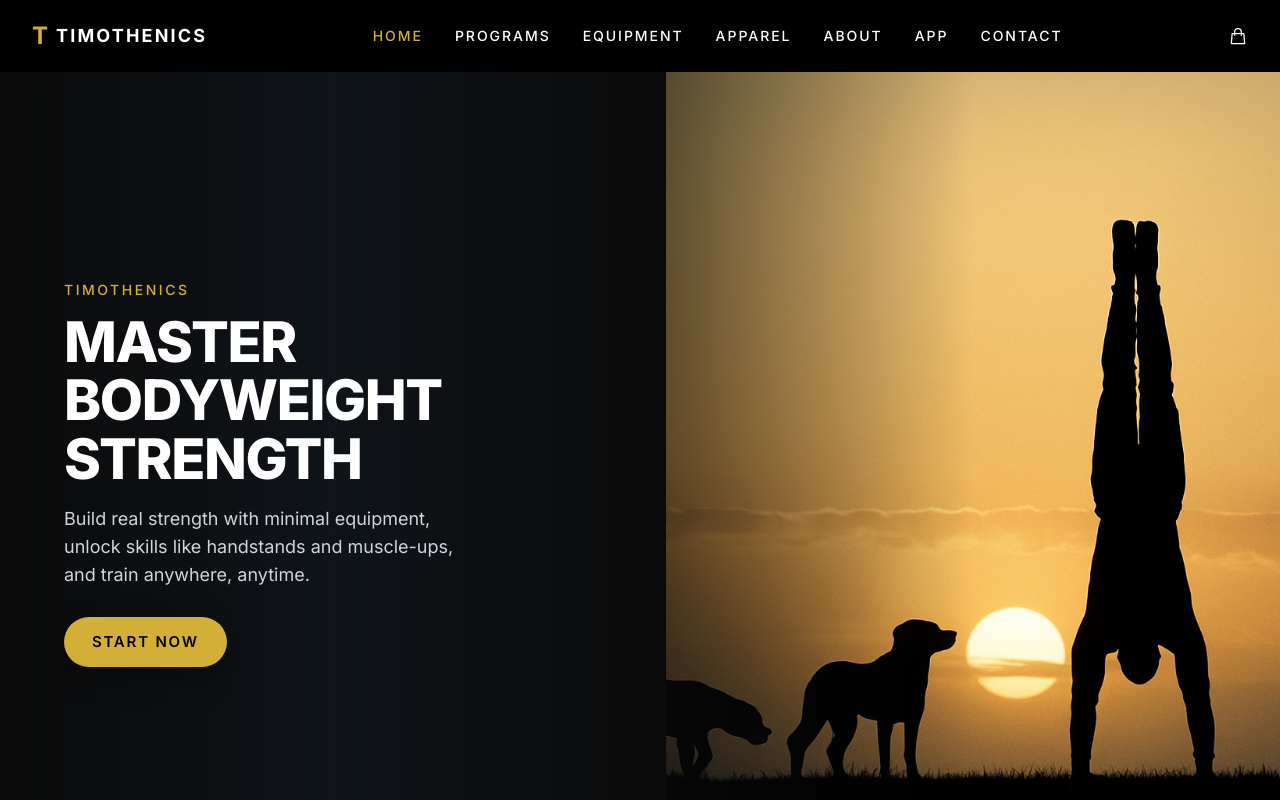
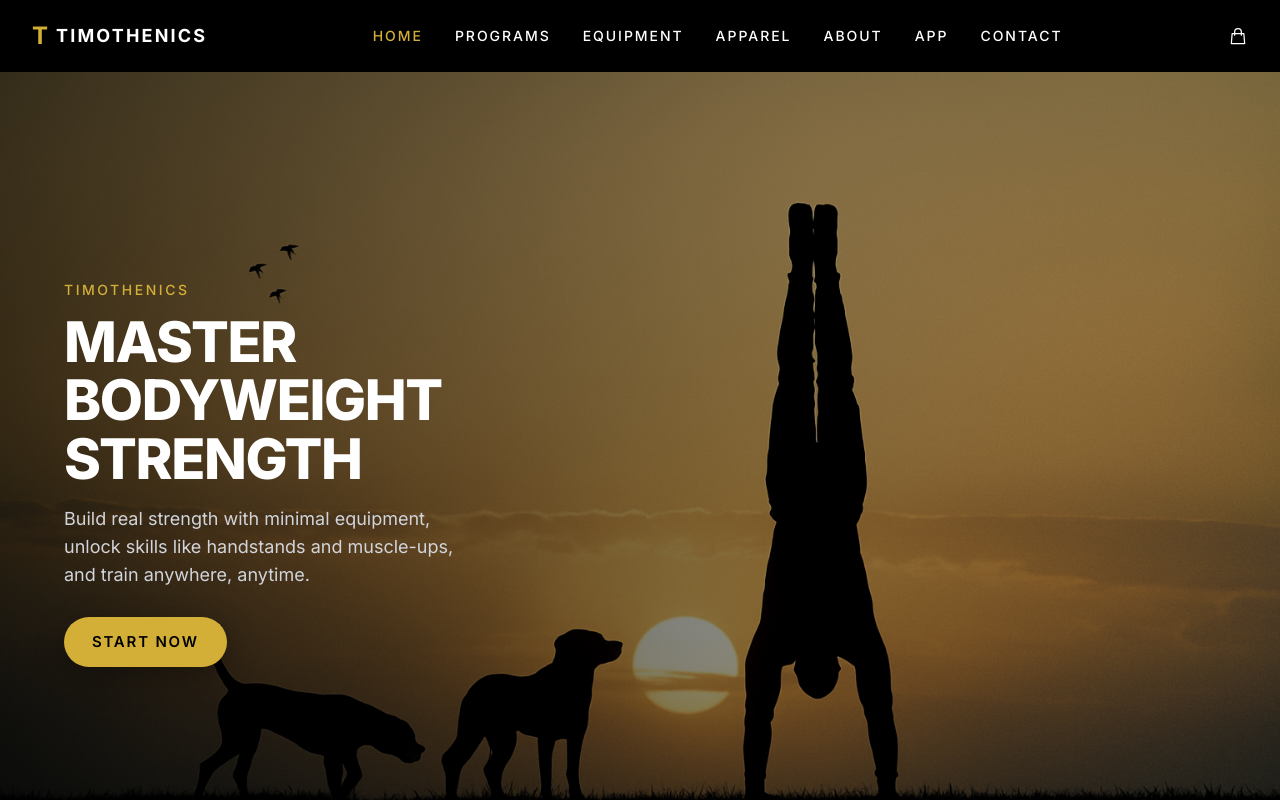
Before and after one commit to timothywdobies/timothenics, a Next.js app: page / in a window 1280 px wide. Shown: the top 800 px of the page. Built offline with nearby package versions, Linux system fonts and the light colour scheme.

Commit message:
Update home page: full background image with left-aligned text
🤖 Generated with [Claude Code](https://claude.com/claude-code)

Co-Authored-By: Claude <noreply@anthropic.com>

```diff
--- a/src/app/page.tsx
+++ b/src/app/page.tsx
@@ -17,15 +17,22 @@ export default function Home() {
 
   return (
     <Layout>
-      {/* Hero Section - Split Layout */}
-      <section className="relative h-screen min-h-[640px] overflow-hidden bg-[#0a0a0a]">
-        <div className="absolute inset-0 flex flex-col md:flex-row">
-          {/* Left Content - 52% */}
-          <div className="relative z-10 w-full md:w-[52%] flex items-center justify-center px-8 md:px-16 py-20 md:py-0">
-            {/* Gradient Overlay from left */}
-            <div className="absolute inset-0 bg-gradient-to-r from-[#0a0a0a] via-[#0f1419] to-transparent pointer-events-none"></div>
+      {/* Hero Section - Full Background */}
+      <section className="relative h-screen min-h-[640px] overflow-hidden">
+        {/* Full Background Image */}
+        <div
+          className="absolute inset-0 bg-cover bg-center"
+          style={{
+            backgroundImage: 'url(/hero-handstand.png)',
+          }}
+        >
+          {/* Dark gradient overlay for text readability */}
+          <div className="absolute inset-0 bg-gradient-to-r from-black/70 via-black/50 to-black/30"></div>
+        </div>
 
-            <div className="relative z-20 max-w-[560px] w-full">
+        {/* Content - Left Aligned */}
+        <div className="relative z-10 h-full flex items-center px-8 md:px-16">
+          <div className="max-w-[560px] w-full">
             {/* Eyebrow */}
             <div className="mb-3">
               <span className="text-sm font-medium tracking-[0.18em] uppercase text-gold">
@@ -50,21 +57,6 @@ export default function Home() {
             >
               START NOW
             </a>
-            </div>
-          </div>
-
-          {/* Right Image - 48% */}
-          <div className="relative w-full md:w-[48%] h-[320px] md:h-full">
-            {/* Background Image */}
-            <div
-              className="absolute inset-0 bg-cover bg-center"
-              style={{
-                backgroundImage: 'url(/hero-handstand.png)',
-              }}
-            >
-              {/* Gradient overlay from left on image */}
-              <div className="absolute inset-0 bg-gradient-to-l from-transparent via-transparent to-[#0a0a0a]/60"></div>
-            </div>
           </div>
         </div>
       </section>
```
Lines whose indentation alone changed are shown as unchanged.
